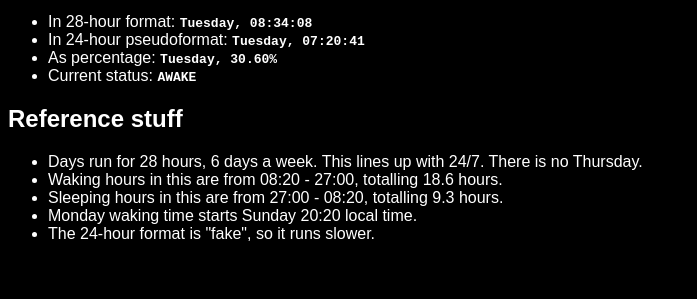
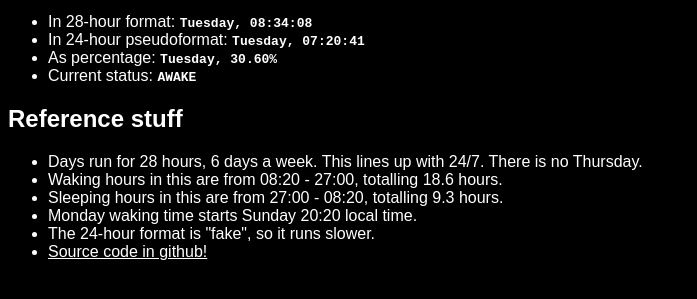
Before and after one commit to micolous/mtz, a plain HTML site: page index.html in a window 1280 px wide. Shown: the part 87-386 px from the top of the page, without its empty margins (0-697 px from the left). Drawn offline with nearby package versions, Linux system fonts and the light colour scheme.

Commit message:
added link to github repo, renamed page

```diff
--- a/tzcalc.html
+++ b/index.html
@@ -83,6 +83,16 @@
 				color: white;
 				font-family: sans-serif;
 			}
+
+			a[href], a[href]:visited {
+				color: white;
+				text-decoration: underline;
+			}
+
+			a[href]:hover {
+				color: white;
+				font-weight: bold;
+			}
 		</style>
 	</head>
 
@@ -105,6 +115,7 @@
 			<li>Sleeping hours in this are from 27:00 - 08:20, totalling 9.3 hours.</li>
 			<li>Monday waking time starts Sunday 20:20 local time.</li>
 			<li>The 24-hour format is "fake", so it runs slower.</li>
+			<li><a href="https://github.com/micolous/mtz/">Source code in github!</a></li>
 		</ul>
 	</body>
 </html>
```
